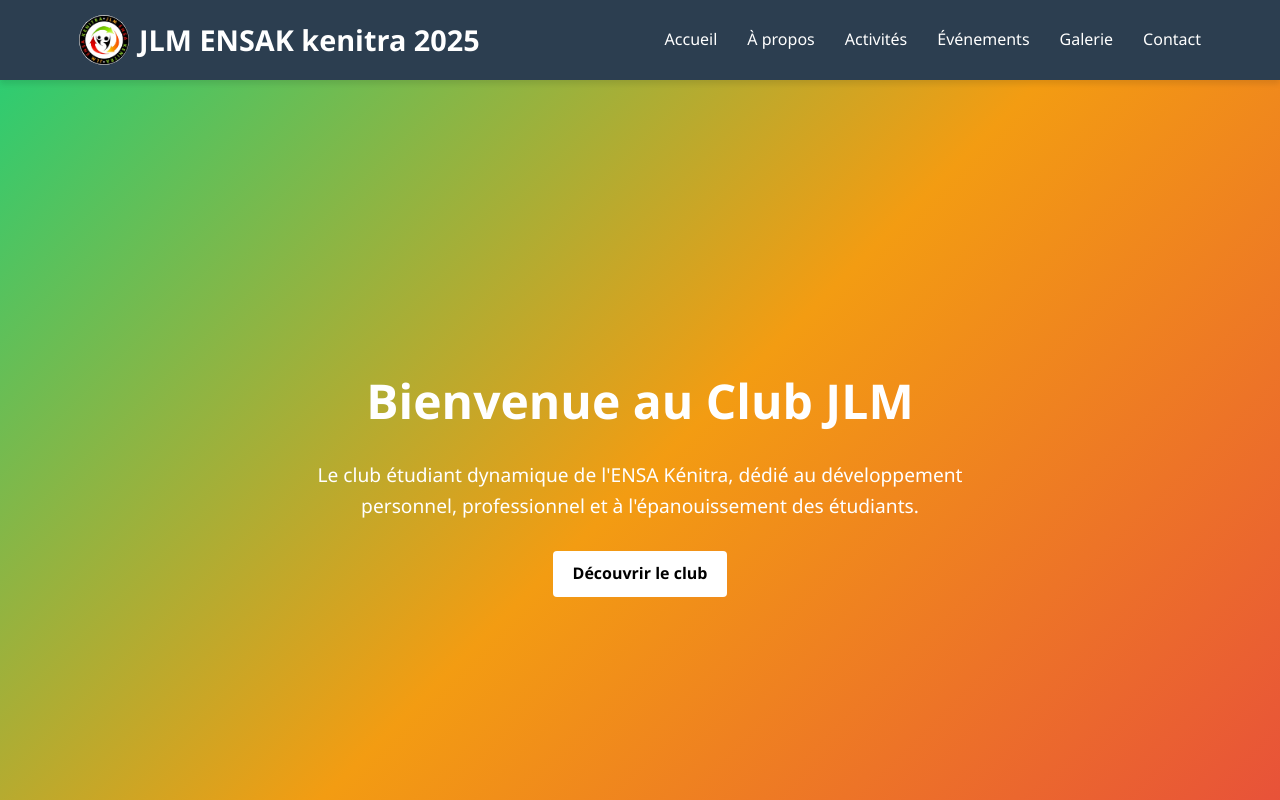
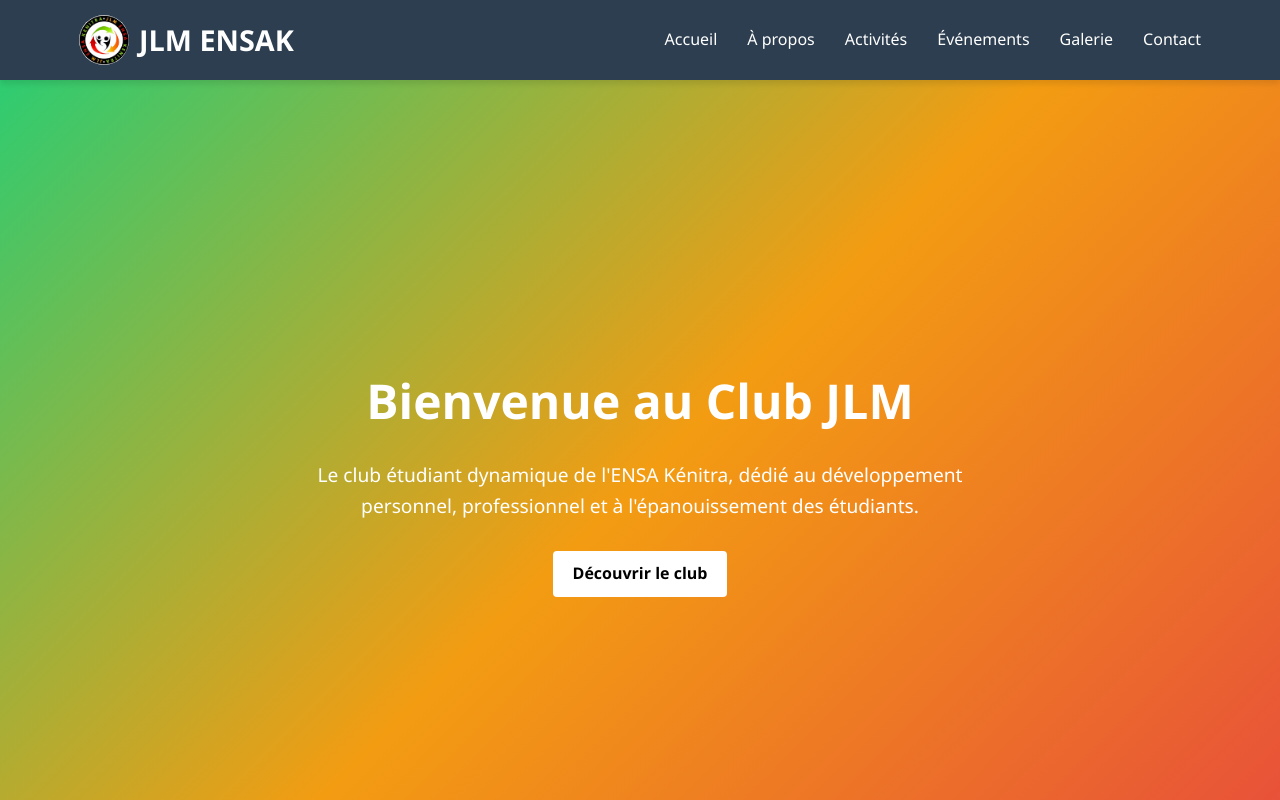
Before and after one commit to nada147/test2, a plain HTML site: page index.html in a window 1280 px wide. Shown: the top 800 px of the page. Drawn offline with Linux system fonts and the light colour scheme.

Commit message:
changer le titre

```diff
--- a/index.html
+++ b/index.html
@@ -553,7 +553,7 @@
         <div class="container header-container">
             <div class="logo">
                 <div class="logo-img"><img src="image/logo2.png" alt="Logo JLM ENSAK" class="img"></div>
-                <h1>JLM ENSAK kenitra 2025 </h1>
+                <h1>JLM ENSAK  </h1>
             </div>
             <nav>
                 <div class="mobile-menu">☰</div>
```
